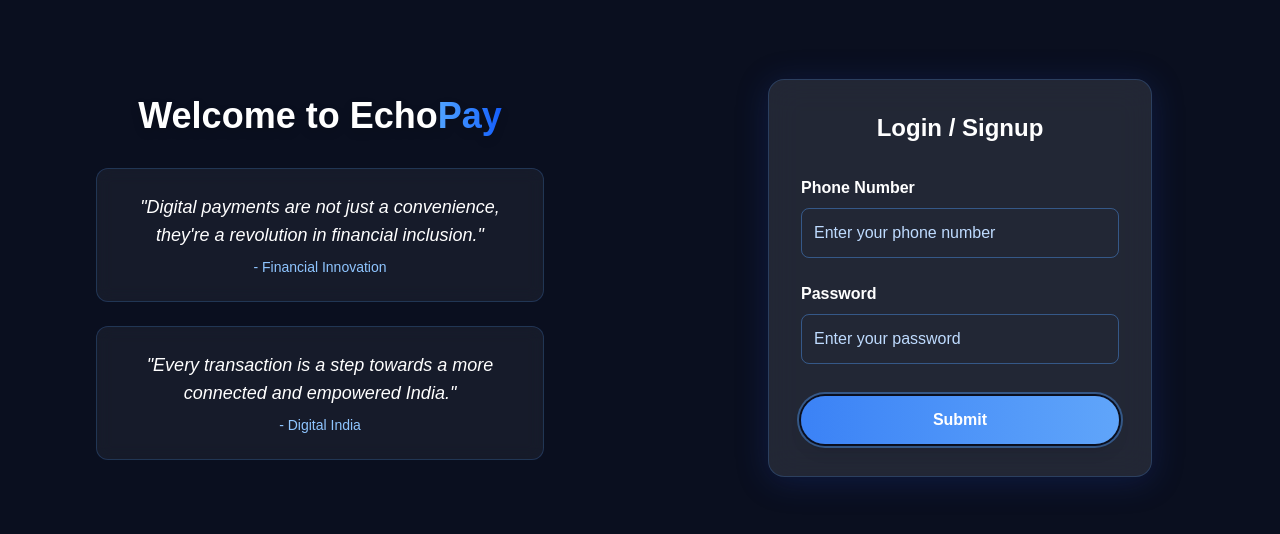
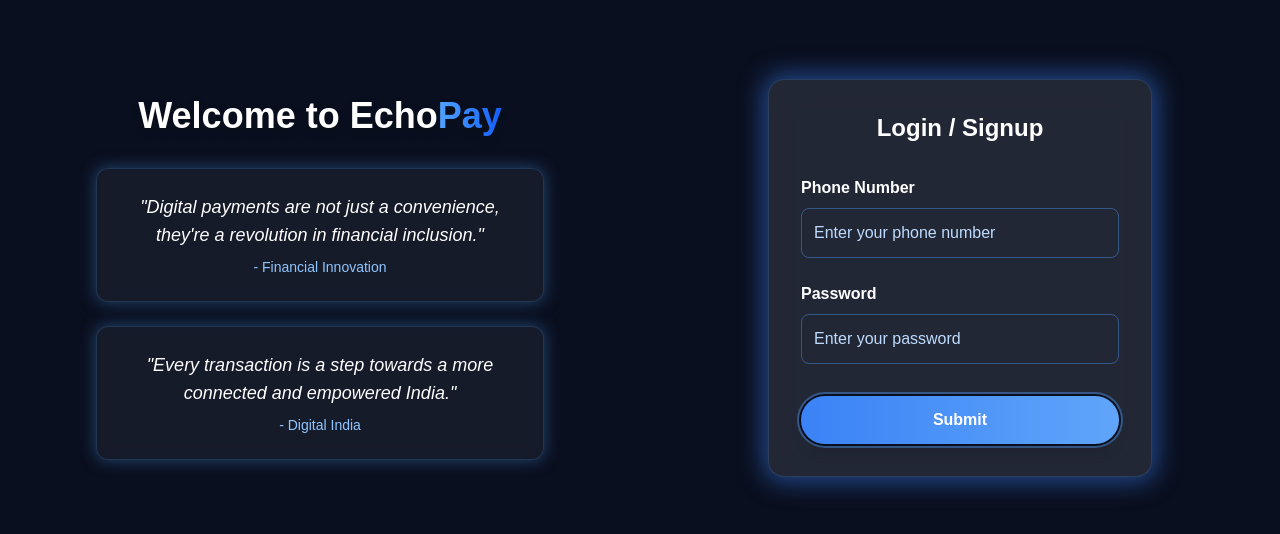
Before and after one commit to Kp-Singh09/Echo-Pay, a Next.js app: page /login in a window 1280 px wide. Shown: the part 122-656 px from the top of the page. Built offline with nearby package versions, Linux system fonts and the light colour scheme.

Commit message:
login page UI changes

```diff
--- a/app/views/login/Login.tsx
+++ b/app/views/login/Login.tsx
@@ -79,14 +79,14 @@ export default function Login() {
               </h1>
             </div>
             <div className="space-y-6">
-              <div className="bg-white/5 backdrop-blur-sm rounded-xl p-6 border border-blue-400/20">
+              <div className="bg-white/5 backdrop-blur-sm rounded-xl p-6 border border-blue-400/20 [box-shadow:0_0_15px_1px_#204166]">
                 <p className="text-lg text-white italic mb-2">
                   "Digital payments are not just a convenience, they're a revolution in financial inclusion."
                 </p>
                 <p className="text-blue-300 text-sm">- Financial Innovation</p>
               </div>
-              <div className="bg-white/5 backdrop-blur-sm rounded-xl p-6 border border-blue-400/20">
-                <p className="text-lg text-white italic mb-2">
+              <div className="bg-white/5 backdrop-blur-sm rounded-xl p-6 border border-blue-400/20 [box-shadow:0_0_15px_1px_#204166]">
+                <p className="text-lg text-white italic mb-2 ">
                   "Every transaction is a step towards a more connected and empowered India."
                 </p>
                 <p className="text-blue-300 text-sm">- Digital India</p>
@@ -100,7 +100,7 @@ export default function Login() {
           <form
             onSubmit={handleSubmit}
             className="min-w-[320px] max-w-sm w-full p-8 rounded-2xl border border-blue-400/20 shadow-lg bg-white/10 backdrop-blur-lg flex flex-col gap-6"
-            style={{ boxShadow: "0 4px 32px 0 rgba(30,64,175,0.25)" }}
+            style={{ boxShadow: "0 0 25px 5px rgba(59, 130, 246, 0.5)" }}
           >
             <h2 className="text-2xl font-bold text-center text-white mb-2">Login / Signup</h2>
 
```
